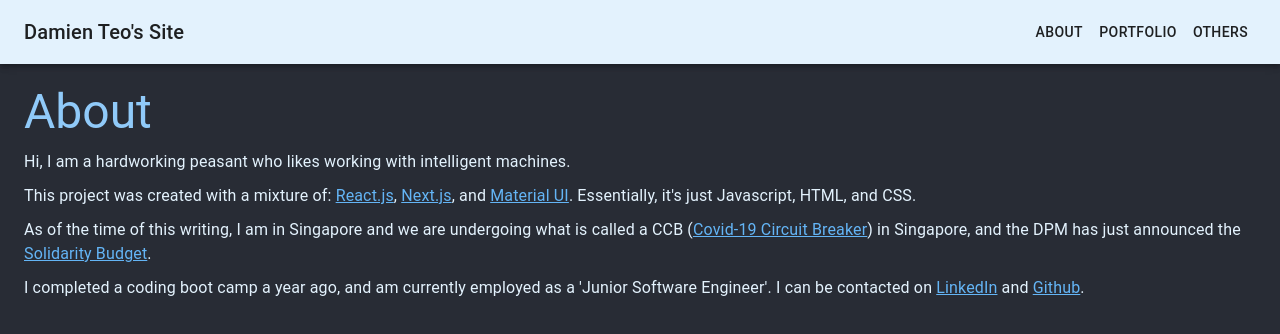
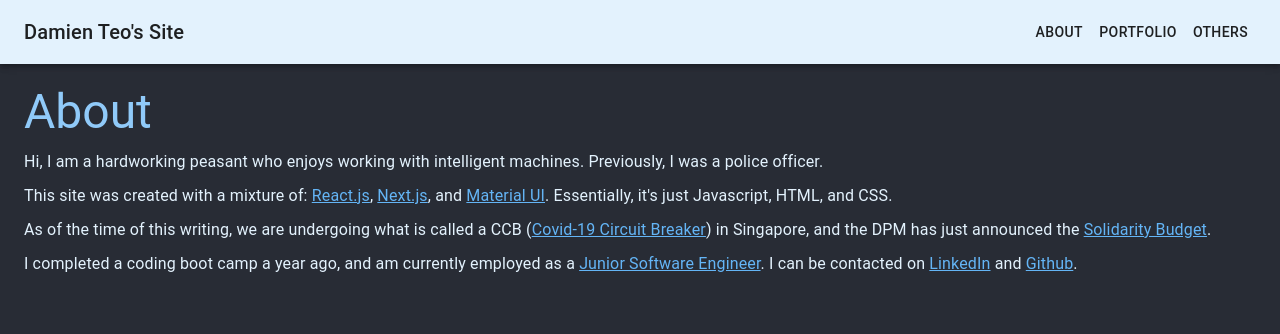
Before and after one commit to damienteo/my-app, a Next.js app: page /about in a window 1280 px wide. Shown: the top 334 px of the page. Built offline with nearby package versions, Linux system fonts and the light colour scheme.

Commit message:
Update About

```diff
--- a/components/views/about.jsx
+++ b/components/views/about.jsx
@@ -1,8 +1,8 @@
-import React from "react";
-import Layout from "../layout/layout";
-import Header from "../common/header";
-import Paragraph from "../common/paragraph";
-import ExternalLink from "../common/externalLink";
+import React from 'react'
+import Layout from '../layout/layout'
+import Header from '../common/header'
+import Paragraph from '../common/paragraph'
+import ExternalLink from '../common/externalLink'
 
 const AboutPage = () => {
   return (
@@ -11,24 +11,24 @@ const AboutPage = () => {
         <main>
           <Header text="About" />
           <Paragraph>
-            Hi, I am a hardworking peasant who likes working with intelligent
-            machines.
+            Hi, I am a hardworking peasant who enjoys working with intelligent
+            machines. Previously, I was a police officer.
           </Paragraph>
           <Paragraph>
-            This project was created with a mixture of:{" "}
+            This site was created with a mixture of:{' '}
             <ExternalLink url="https://reactjs.org/" label="React.js" />
-            , <ExternalLink url="https://nextjs.org/" label="Next.js" />, and{" "}
+            , <ExternalLink url="https://nextjs.org/" label="Next.js" />, and{' '}
             <ExternalLink url="https://material-ui.com/" label="Material UI" />.
             Essentially, it's just Javascript, HTML, and CSS.
           </Paragraph>
           <Paragraph>
-            As of the time of this writing, I am in Singapore and we are
-            undergoing what is called a CCB (
+            As of the time of this writing, we are undergoing what is called a
+            CCB (
             <ExternalLink
               url="https://www.straitstimes.com/singapore/a-new-normal"
               label="Covid-19 Circuit Breaker"
             />
-            ) in Singapore, and the DPM has just announced the{" "}
+            ) in Singapore, and the DPM has just announced the{' '}
             <ExternalLink
               url="https://www.singaporebudget.gov.sg/budget_2020/solidarity-budget"
               label="Solidarity Budget"
@@ -37,18 +37,23 @@ const AboutPage = () => {
           </Paragraph>
           <Paragraph>
             I completed a coding boot camp a year ago, and am currently employed
-            as a 'Junior Software Engineer'. I can be contacted on{" "}
+            as a{' '}
+            <ExternalLink
+              url="https://en.wikipedia.org/wiki/Nerd"
+              label="Junior Software Engineer"
+            />
+            . I can be contacted on{' '}
             <ExternalLink
               url="https://www.linkedin.com/in/damien-teo/"
               label="LinkedIn"
-            />{" "}
-            and{" "}
+            />{' '}
+            and{' '}
             <ExternalLink url="https://github.com/damienteo" label="Github" />.
           </Paragraph>
         </main>
       </Layout>
     </>
-  );
-};
+  )
+}
 
-export default AboutPage;
+export default AboutPage
```
